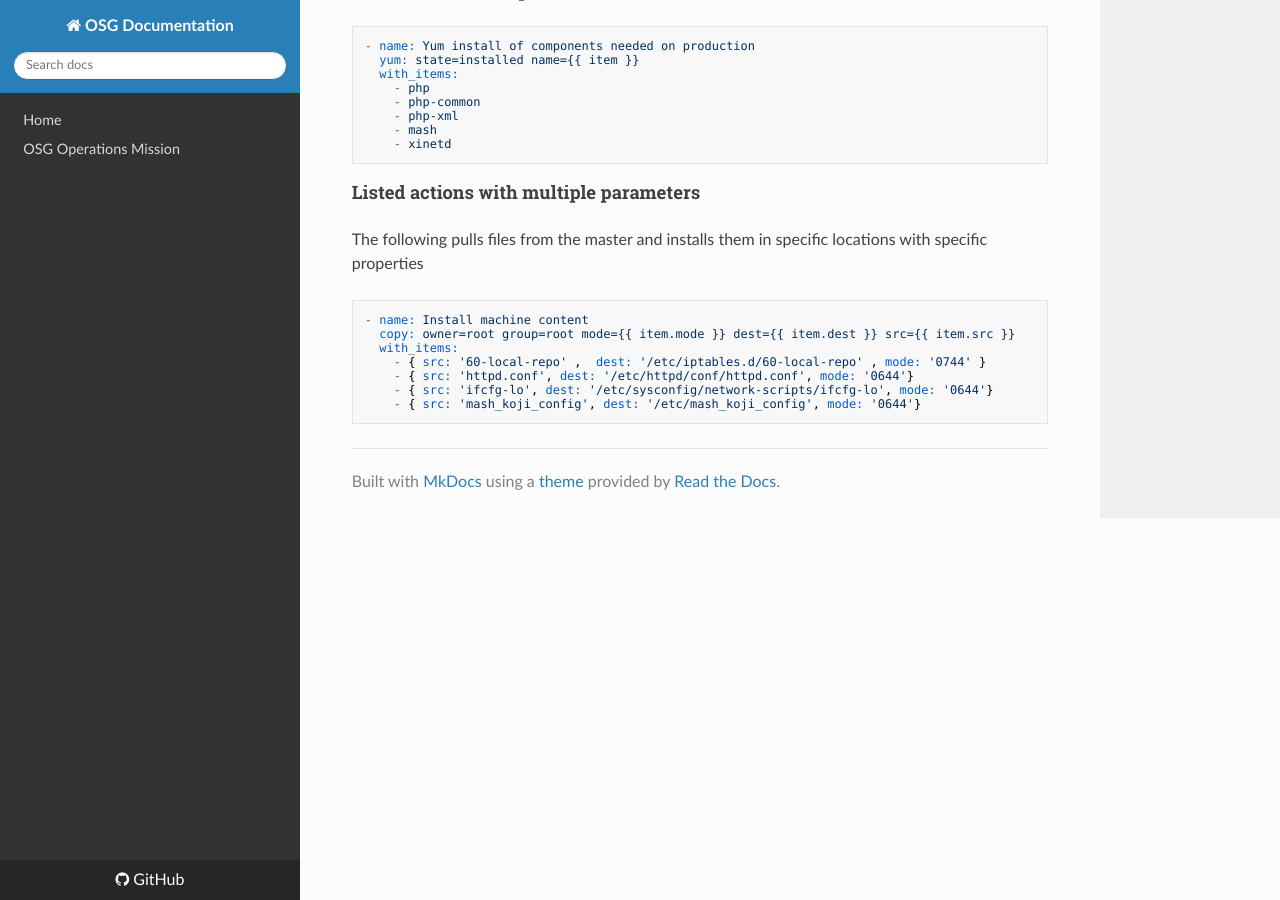
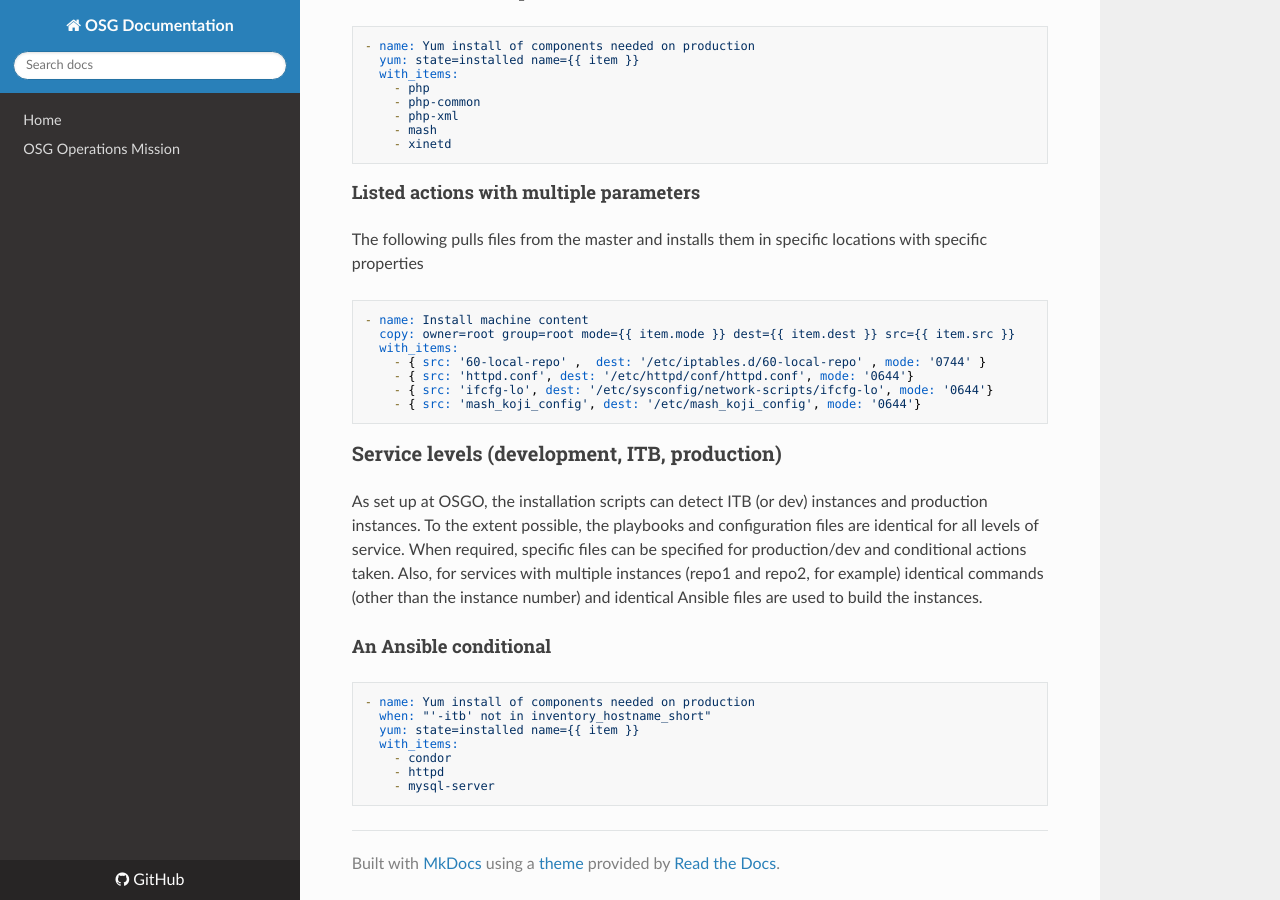
Before and after one commit to osg-htc/operations, an MkDocs documentation site: the page built from docs/ansible_intro.md, in a window 1280 px wide and 900 px high, scrolled down 1377 px. Built offline with MkDocs 1.6.1, drawn with Linux system fonts in a browser that asks for light colours; nearby versions of some CDN libraries; old or Windows-style settings are respelled for this version of MkDocs.

Commit message:
Update ansible_intro.md

````diff
--- a/docs/ansible_intro.md
+++ b/docs/ansible_intro.md
@@ -80,3 +80,23 @@ with specific properties
     - { src: 'ifcfg-lo', dest: '/etc/sysconfig/network-scripts/ifcfg-lo', mode: '0644'}
     - { src: 'mash_koji_config', dest: '/etc/mash_koji_config', mode: '0644'}
 ```
+
+### Service levels (development, ITB, production)
+
+As set up at OSGO, the installation scripts can detect ITB (or dev) instances and production instances.
+To the extent possible, the playbooks and configuration files are identical for all levels of service.
+When required, specific files can be specified for production/dev and conditional actions taken. Also,
+for services with multiple instances (repo1 and repo2, for example) identical commands (other than
+the instance number) and identical Ansible files are used to build the instances.
+
+#### An Ansible conditional
+
+```
+- name: Yum install of components needed on production
+  when: "'-itb' not in inventory_hostname_short"
+  yum: state=installed name={{ item }}
+  with_items:
+    - condor
+    - httpd
+    - mysql-server
+```
````
